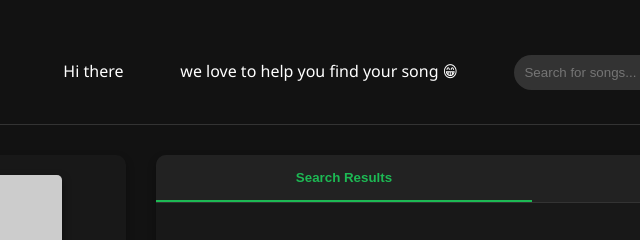
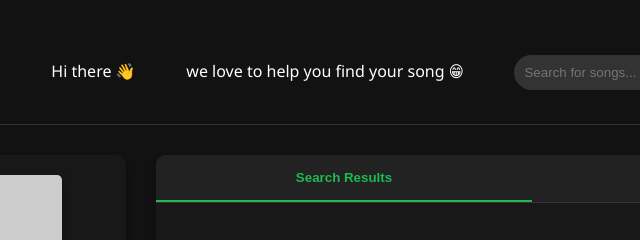
Before and after one commit to wesleynjerenga/harmoniq-1, a plain HTML site: page harmoniq/index.html in a window 1280 px wide. Shown: the top 240 px of the page, 311-951 px from the left. Drawn offline with Linux system fonts and the light colour scheme; placeholder pictures from the web are drawn by us.

Commit message:
hi character

```diff
--- a/harmoniq/index.html
+++ b/harmoniq/index.html
@@ -10,7 +10,7 @@
     <div class="container">
         <header>
             <h1>Harmoniq</h1><br><br>
-            <p>Hi there  </p>
+            <p>Hi there 👋 </p>
             <p> we love to help you find your song 😁</p>
             <div class="search-container">
                 <input type="text" id="search-input" placeholder="Search for songs...">
```
